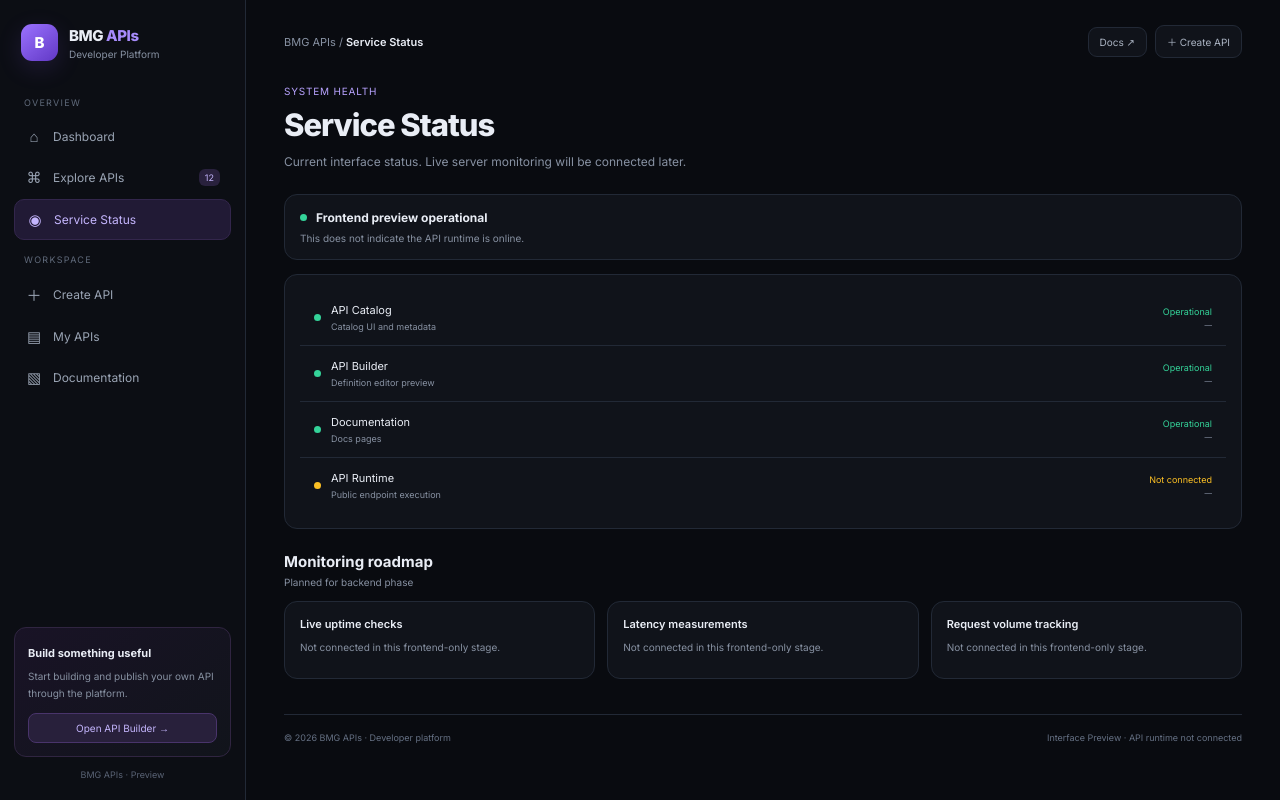
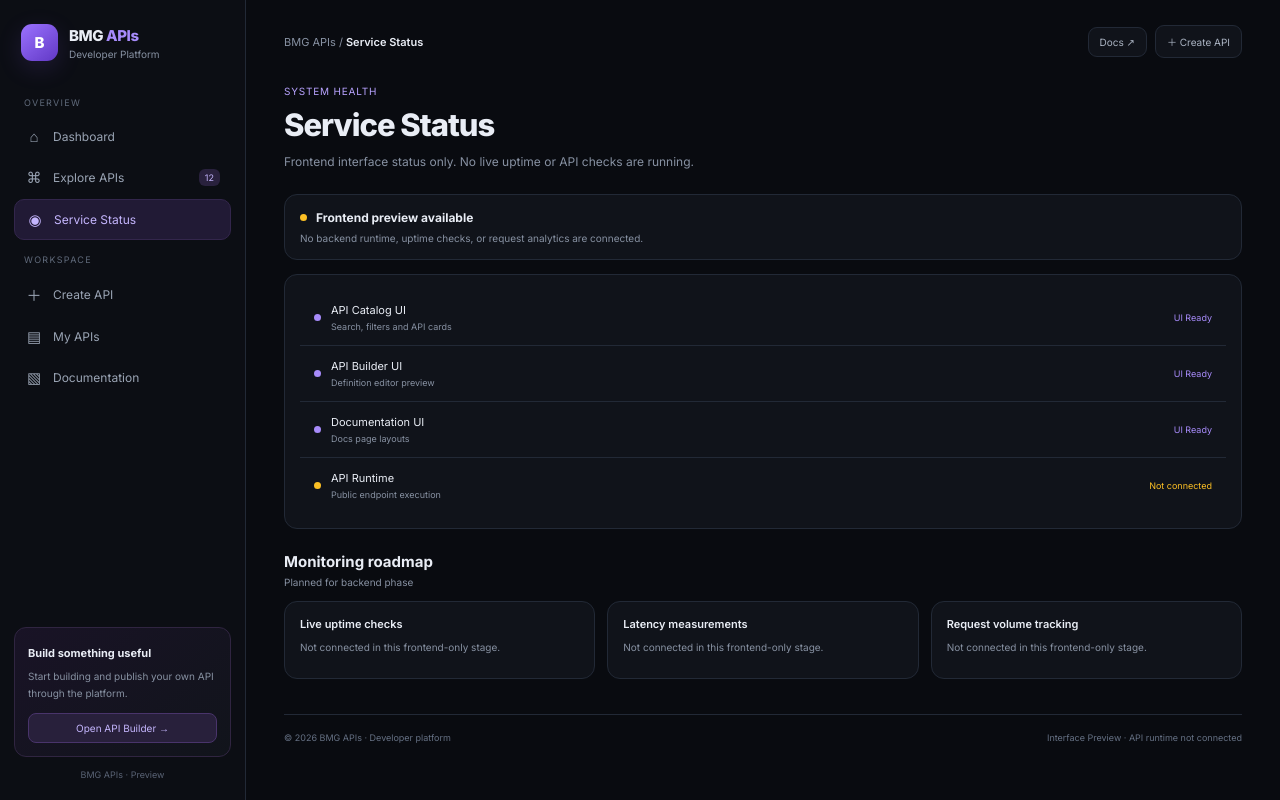
Before and after one commit to T7-T7/Bmg-Apis, a Next.js app: page /status in a window 1280 px wide. Built offline with nearby package versions, Linux system fonts and the light colour scheme.

Commit message:
Clarify preview-only API catalog and stats in app/status/page.js

```diff
--- a/app/status/page.js
+++ b/app/status/page.js
@@ -1,7 +1,7 @@
-const services=[{name:"API Catalog",desc:"Catalog UI and metadata",state:"Operational",latency:"—"},{name:"API Builder",desc:"Definition editor preview",state:"Operational",latency:"—"},{name:"Documentation",desc:"Docs pages",state:"Operational",latency:"—"},{name:"API Runtime",desc:"Public endpoint execution",state:"Not connected",latency:"—"}];
+const services=[{name:"API Catalog UI",desc:"Search, filters and API cards",state:"UI Ready"},{name:"API Builder UI",desc:"Definition editor preview",state:"UI Ready"},{name:"Documentation UI",desc:"Docs page layouts",state:"UI Ready"},{name:"API Runtime",desc:"Public endpoint execution",state:"Not connected"}];
 export default function StatusPage(){return <>
-<div className="page-heading"><div><div className="eyebrow">SYSTEM HEALTH</div><h1>Service Status</h1><p>Current interface status. Live server monitoring will be connected later.</p></div></div>
-<div className="panel" style={{marginBottom:14}}><div style={{display:"flex",alignItems:"center",gap:9}}><span className="status-dot"/><strong style={{fontSize:12}}>Frontend preview operational</strong></div><p style={{fontSize:10,color:"var(--muted)",margin:"7px 0 0"}}>This does not indicate the API runtime is online.</p></div>
-<div className="panel">{services.map(s=><div className="status-row" key={s.name}><span className="status-dot" style={{background:s.state==="Operational"?"var(--green)":"var(--amber)"}}/><div><div className="status-meta">{s.name}</div><div className="status-sub">{s.desc}</div></div><div className="status-result" style={{color:s.state==="Operational"?"var(--green)":"var(--amber)"}}>{s.state}<small>{s.latency}</small></div></div>)}</div>
+<div className="page-heading"><div><div className="eyebrow">SYSTEM HEALTH</div><h1>Service Status</h1><p>Frontend interface status only. No live uptime or API checks are running.</p></div></div>
+<div className="panel" style={{marginBottom:14}}><div style={{display:"flex",alignItems:"center",gap:9}}><span className="status-dot" style={{background:"var(--amber)"}}/><strong style={{fontSize:12}}>Frontend preview available</strong></div><p style={{fontSize:10,color:"var(--muted)",margin:"7px 0 0"}}>No backend runtime, uptime checks, or request analytics are connected.</p></div>
+<div className="panel">{services.map(s=><div className="status-row" key={s.name}><span className="status-dot" style={{background:s.state==="UI Ready"?"var(--purple2)":"var(--amber)"}}/><div><div className="status-meta">{s.name}</div><div className="status-sub">{s.desc}</div></div><div className="status-result" style={{color:s.state==="UI Ready"?"var(--purple2)":"var(--amber)"}}>{s.state}</div></div>)}</div>
 <div className="section-title"><div><h2>Monitoring roadmap</h2><p>Planned for backend phase</p></div></div><div className="card-grid">{["Live uptime checks","Latency measurements","Request volume tracking"].map(t=><div className="panel" key={t}><div style={{fontSize:11,fontWeight:600}}>{t}</div><p style={{fontSize:10,color:"var(--muted)"}}>Not connected in this frontend-only stage.</p></div>)}</div>
 </>}
```
